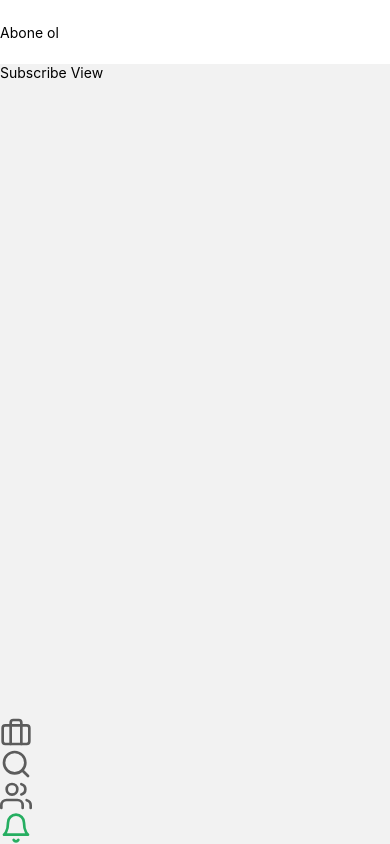
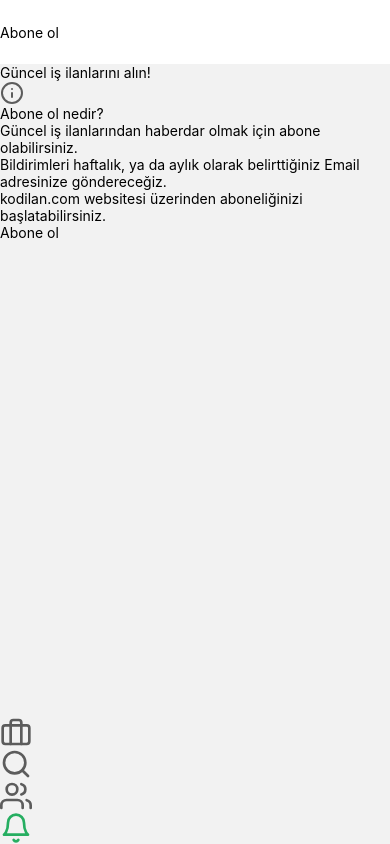
Before and after one commit to tinas/kodmob, a React Native app: screen /Subscribe in a window 390 px wide. Built offline with nearby package versions, Linux system fonts and the light colour scheme; no server answers.

Commit message:
Implement subscribe view

```diff
--- a/src/views/SubscribeView.js
+++ b/src/views/SubscribeView.js
@@ -1,11 +1,38 @@
 import React from 'react'
-import { Text } from 'react-native'
+import { Linking } from 'react-native'
+import Label from '../components/Label'
 import Box from '../components/Box'
+import Button from '../components/Button'
+import { Info } from '../components/icons'
+import theme from '../helpers/theme'
 
 const SubscribeView = () => {
   return (
     <Box flex={1} px={16} bg="white">
-      <Text>Subscribe View</Text>
+      <Label fontSize={16} color="icon">Güncel iş ilanlarını alın!</Label>
+      <Box mt={40} flexDirection="row" alignItems="center">
+        <Info width={24} height={24} color={theme.colors.icon} />
+        <Label ml={8} fontSize={20} color="icon">Abone ol nedir?</Label>
+      </Box>
+      <Label mt={16} fontSize={16} color="placeholder">Güncel iş ilanlarından haberdar olmak için abone olabilirsiniz.</Label>
+      <Label mt={12} fontSize={16} color="placeholder">Bildirimleri haftalık, ya da aylık olarak belirttiğiniz Email adresinize göndereceğiz.</Label>
+      <Label mt={12} fontSize={16} color="placeholder">kodilan.com websitesi üzerinden aboneliğinizi başlatabilirsiniz.</Label>
+      <Button
+        mt={40}
+        p={14}
+        width="100%"
+        backgroundColor="green"
+        alignItems="center"
+        borderRadius={6}
+        onPress={() => {
+          Linking.openURL('https://kodilan.com').catch((err) => {
+            console.error('Failed opening page because: ', err)
+            alert('Bir hata oluştu!')
+          })
+        }}
+      >
+        <Label color="white" fontSize={12}>Abone ol</Label>
+      </Button>
     </Box>
   )
 }
```
